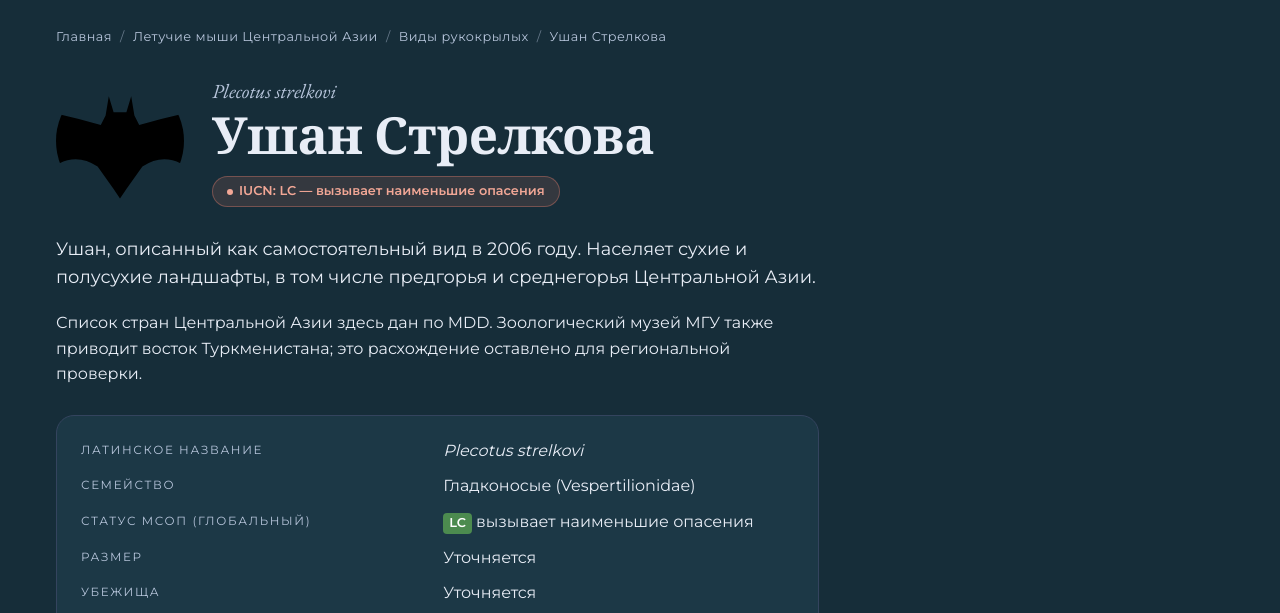
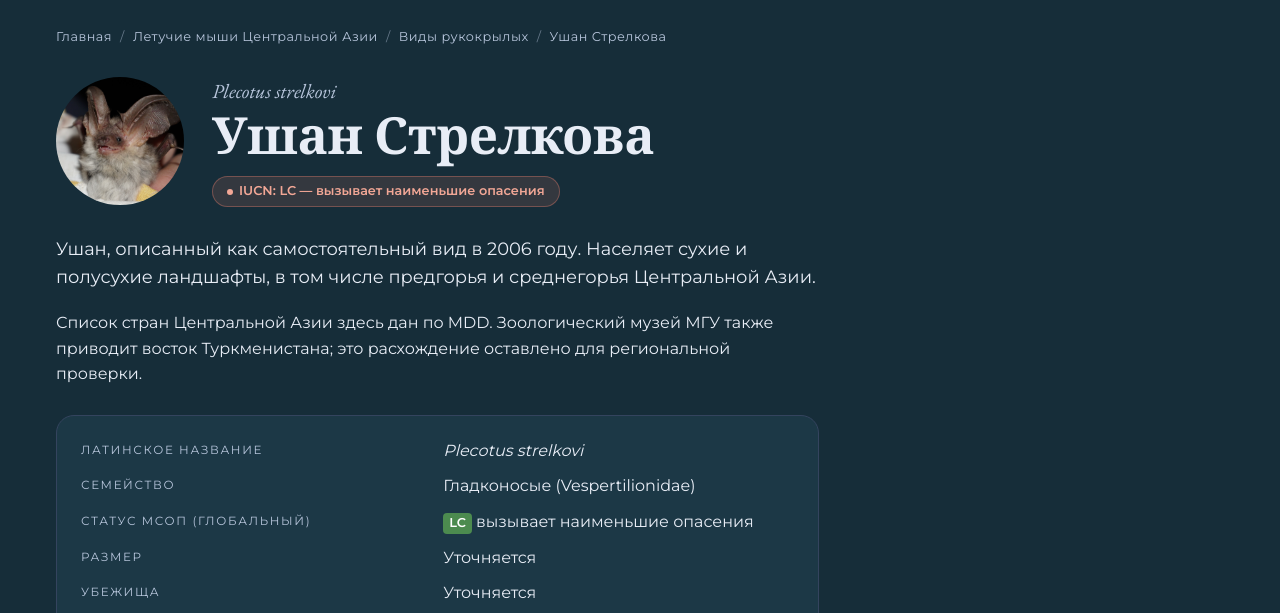
Before and after one commit to BatsofCentralAsia/website, a plain HTML site: page encyclopedia/26-plecotus-strelkovi.html in a window 1280 px wide. Shown: the part 160-773 px from the top of the page. Drawn offline with nearby package versions, Linux system fonts and the light colour scheme.

Commit message:
Update 26-plecotus-strelkovi.html

```diff
--- a/encyclopedia/26-plecotus-strelkovi.html
+++ b/encyclopedia/26-plecotus-strelkovi.html
@@ -25,7 +25,7 @@
         </ol>
       </nav>
       <header class="species-head">
-        <div class="species-avatar species-avatar--lg" style="--c: #f1ddd6"><img src="../images/bat.svg" alt=""></div>
+        <div class="species-avatar species-avatar--lg" style="--c: #f1ddd6"><img src="../images/PSTR.JPG" alt=""></div>
         <div>
           <p class="species-head__latin">Plecotus strelkovi</p>
           <h1>Ушан Стрелкова</h1>
```
